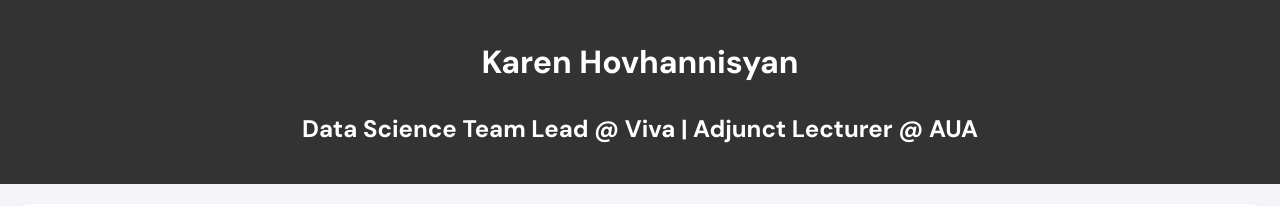
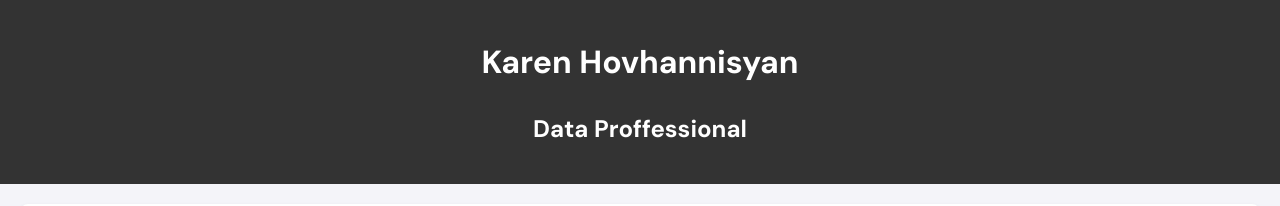
Before and after one commit to hovhannisyan91/cv, a plain HTML site: page index.html in a window 1280 px wide. Shown: the top 206 px of the page. Drawn offline with Linux system fonts and the light colour scheme.

Commit message:
rallback

```diff
--- a/index.html
+++ b/index.html
@@ -13,7 +13,7 @@
 <header>
     <h1>Karen Hovhannisyan</h1>
     <h2>
-        Data Science Team Lead @ Viva | Adjunct Lecturer @ AUA
+        Data Proffessional
     </h2>
 </header>
 
```
